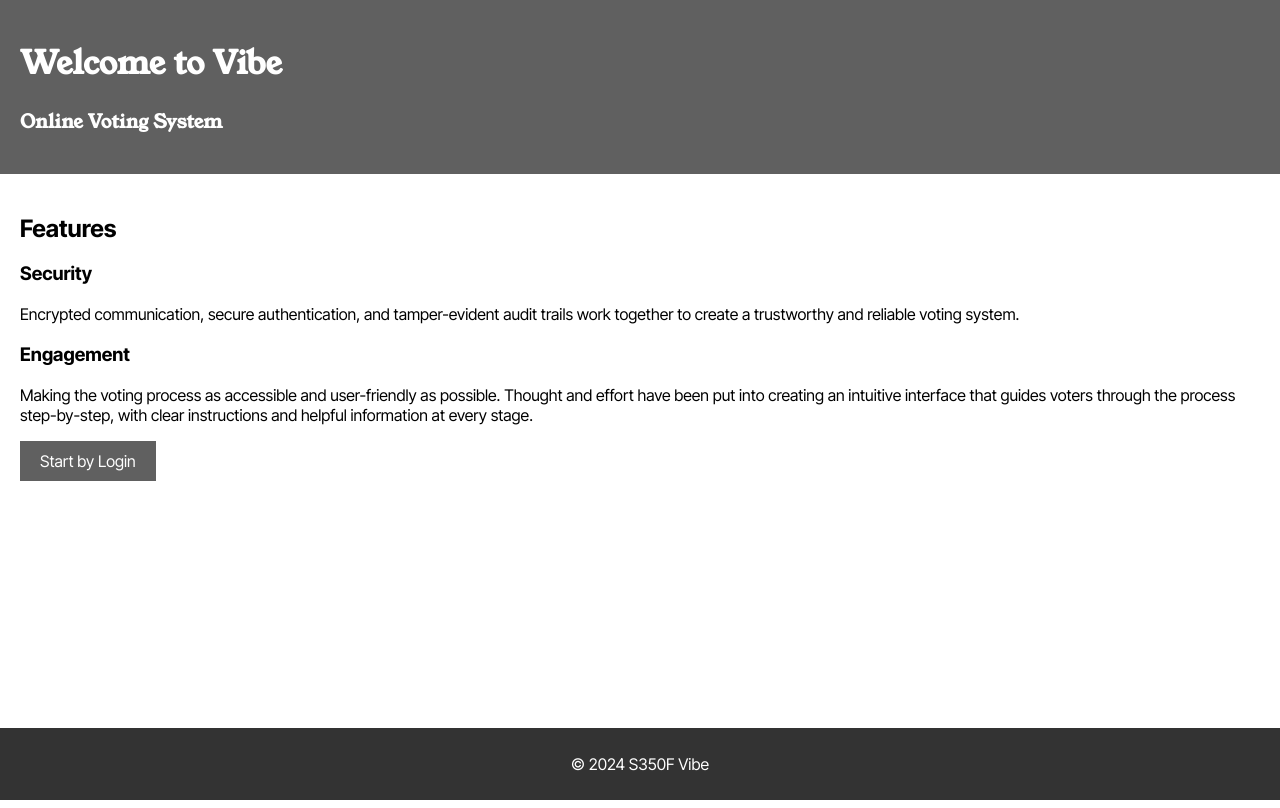
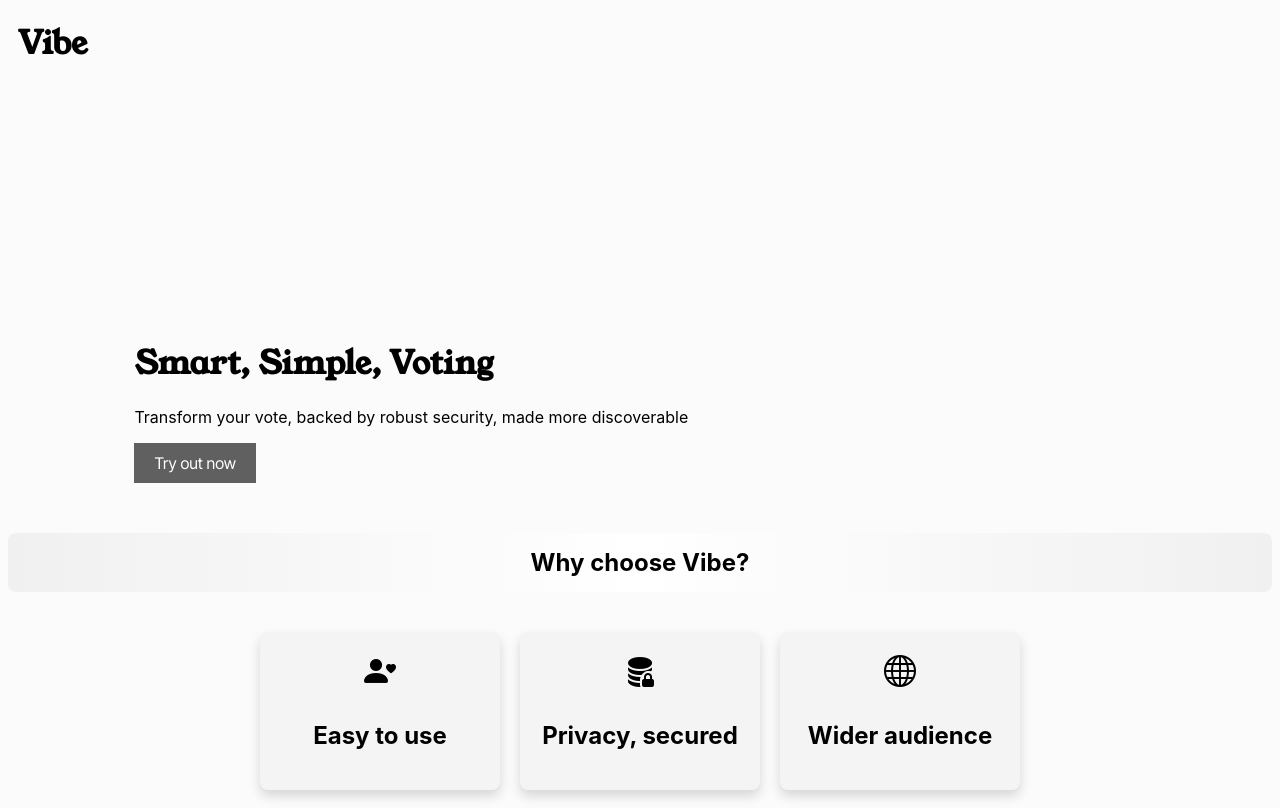
Before and after one commit to Chung1045/vibe_proto, a Node server app: template views/homepage.ejs in a window 1280 px wide. Run offline with Node 20, Linux system fonts and the light colour scheme; the template is opened without the code that fills it, so the values that code supplies are empty.

Commit message:
All new introduction page

```diff
--- a/index.js
+++ b/index.js
@@ -79,6 +79,10 @@ app.get("/navbar", (req, res) => {
 
 app.get("/settings", requireAuth, (req, res) => {
     res.render("settings");
+});
+
+app.get("/index", (req, res) => {
+    res.render("homepage");
 });
 
 app.post("/api/user/check-credentials", async (req, res) => {
--- a/views/dashboard.ejs
+++ b/views/dashboard.ejs
@@ -53,7 +53,7 @@
 </section>
 <div id="empty_message_div">
     <h4>Wow! such empty</h4>
-    <p>Create your new vote!</p>
+    <p>Create a new note!</p>
 </div>
 
 <script src="https://unpkg.com/masonry-layout@4/dist/masonry.pkgd.min.js"></script>
--- a/views/homepage.ejs
+++ b/views/homepage.ejs
@@ -4,41 +4,77 @@
     <link rel="preconnect" href="https://fonts.googleapis.com">
     <link rel="preconnect" href="https://fonts.gstatic.com" crossorigin>
     <link href="https://fonts.googleapis.com/css2?family=Young+Serif&display=swap" rel="stylesheet">
+
     <link rel="preconnect" href="https://fonts.googleapis.com">
     <link rel="preconnect" href="https://fonts.gstatic.com" crossorigin>
-  <link href="https://fonts.googleapis.com/css2?family=Inter+Tight:ital,wght@0,100..900;1,100..900&family=Young+Serif&display=swap" rel="stylesheet">
+    <link href="https://fonts.googleapis.com/css2?family=Inter+Tight:ital,wght@0,100..900;1,100..900&family=Young+Serif&display=swap"
+          rel="stylesheet">
+    <link rel="stylesheet" href="https://cdn.jsdelivr.net/npm/bootstrap-icons@1.11.3/font/bootstrap-icons.min.css">
+    <script
+            src="https://code.jquery.com/jquery-3.7.1.js"
+            integrity="sha256-eKhayi8LEQwp4NKxN+CfCh+3qOVUtJn3QNZ0TciWLP4="
+            crossorigin="anonymous"></script>
     <meta charset="UTF-8">
     <meta name="viewport" content="width=device-width, initial-scale=1.0">
-    <title>Vibe| The most security and enagaging online voting system</title>
+    <title>Vibe</title>
     <style>
+
+        header {
+            font-family: "Young Serif", serif;
+            margin-left: 10px;
+        }
+
         body {
-            font-family: Arial, sans-serif;
-            margin: 0;
-            padding: 0;
+            font-family: 'Inter', sans-serif;
+            background-color: #fbfbfb;
+        }
+
+        #brand-introduce-div {
+            margin-top: 20%;
+            margin-left: 10%;
+            z-index: 1;
+            display: flex;
+        }
+
+        #brand-image-showcase img {
+            max-width: 100%;
+            height: auto;
+            border-radius: 8px;
+            box-shadow: 0 4px 8px rgba(0, 0, 0, 0.1);
+        }
+
+        #brand-feature-showcase-div {
+            display: flex;
+            flex-wrap: wrap;
+            justify-content: center;
+            align-items: stretch;
+            padding: 10px;
+            gap: 20px;
+        }
+
+        #brand-feature-showcase-div > div {
+            flex: 1 1 200px;
+            max-width: 200px;
+            border-radius: 8px;
+            padding: 20px;
+            box-shadow: 0 6px 12px rgba(0, 0, 0, 0.15);
+            background-color: #f4f4f4;
             display: flex;
             flex-direction: column;
-            min-height: 100vh;
+            justify-content: center;
+            align-items: center;
         }
-        header {
-            font-family: 'Young Serif', serif;
-            background-color: #606060;
-            color: white;
-            padding: 20px;
-            text-align: left;
+
+        #brand-feature-showcase-div i {
+            font-size: 2em;
+            margin-bottom: 10px;
         }
-        main {
-            font-family: 'Inter Tight', sans-serif;
-            flex: 1;
-            padding: 20px;
-            text-align: left;
+
+
+        #brand-feature-title {
+            font-family: "Young Serif", serif;
         }
-        footer {
-            font-family: 'Inter Tight', sans-serif;
-            background-color: #333;
-            color: white;
-            text-align: center;
-            padding: 10px 0;
-        }
+
         button {
             font-family: 'Inter Tight', sans-serif;
             padding: 10px 20px;
@@ -48,41 +84,93 @@
             cursor: pointer;
             font-size: 16px;
         }
+
         button:hover {
             background-color: #45a049;
         }
+
         @media (max-width: 600px) {
             header, footer {
                 font-size: 14px;
             }
+
             button {
                 width: 100%;
             }
+
+            #brand-introduce-div {
+                margin-left: 10%;
+                margin-right: 10%;
+                transition: 0.3s;
             }
+
+            #brand-feature-showcase-div {
+                flex-direction: column;
+                align-items: center;
+            }
+
+            #brand-feature-showcase-div > div {
+                max-width: 100%;
+                height: 100px;
+                width: 100%;
+                margin-bottom: 20px;
+                transition: 0.3s;
+            }
+        }
+
+        #reason-to-choose-title-h2 {
+            text-align: center;
+            margin-top: 50px;
+            margin-bottom: 30px;
+            background: linear-gradient(to right, #f0f0f0, #ffffff, #f0f0f0);
+            padding: 15px 0;
+            border-radius: 8px;
+        }
+
     </style>
 </head>
 <body>
 
 <header>
-        <h1>Welcome to Vibe</h1>
-        <h3>Online Voting System</h3>
+    <h1>Vibe</h1>
 </header>
 
-    <main>
-        <h2>Features</h2>
-        <h3>Security</h3><p>Encrypted communication, secure authentication, and tamper-evident audit trails work together to create a trustworthy and reliable voting system.</p>
-        <h3>Engagement</h3><p>Making the voting process as accessible and user-friendly as possible. Thought and effort have been put into creating an intuitive interface that guides voters through the process step-by-step, with clear instructions and helpful information at every stage.</p>
-        <button id="alertButton">Start by Login</button>
-    </main>
+<div id="brand-introduce-div">
+    <div>
+        <h1 id="brand-feature-title">Smart, Simple, Voting</h1>
+        <p>Transform your vote, backed by robust security, made more discoverable</p>
+        <button id="try-button">Try out now</button>
+    </div>
+</div>
 
-    <footer>
-        <p>&copy; 2024 S350F Vibe</p>
-    </footer>
+<h2 id="reason-to-choose-title-h2">Why choose Vibe?</h2>
+
+<div id="brand-feature-showcase-div">
+    <div>
+        <i class="bi bi-person-heart"></i>
+        <h2>Easy to use</h2>
+    </div>
+
+    <div>
+        <i class="bi bi-database-fill-lock"></i>
+        <h2>Privacy, secured</h2>
+    </div>
+
+    <div>
+        <i class="bi bi-globe"></i>
+        <h2>Wider audience</h2>
+    </div>
+
+</div>
 
 <script>
-        document.getElementById('alertButton').addEventListener('click', function() {
-            alert('Button was clicked!');
+    $(document).ready(function () {
+        $("#try-button").click(function () {
+            window.location.href = "/login";
+        });
     });
 </script>
+
+
 </body>
 </html>
```
Also changed, not shown: public/images/src/showcase-phone.png (added), public/images/src/showcase_devices.png (added). Lines whose indentation alone changed are shown as unchanged.
